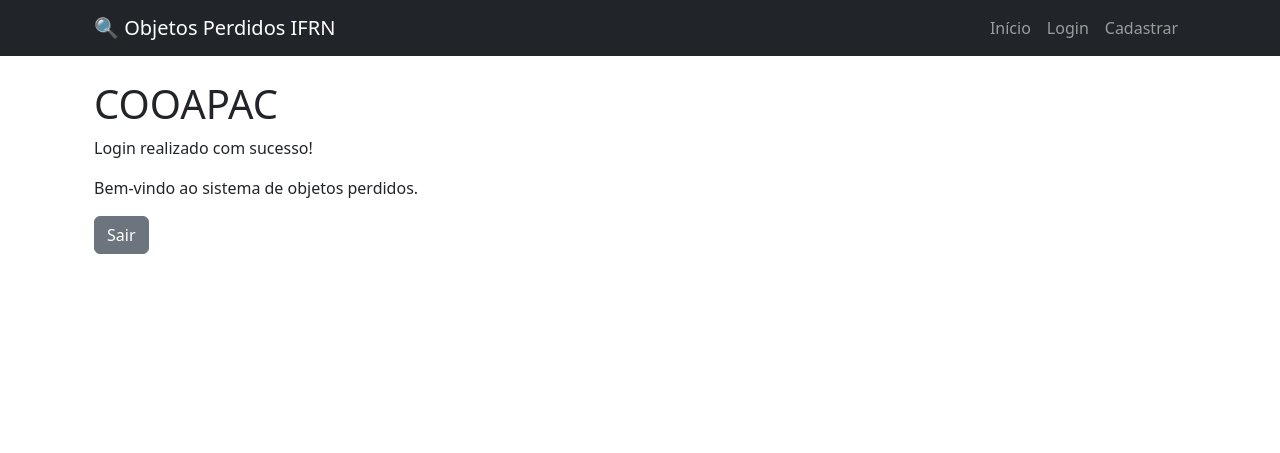
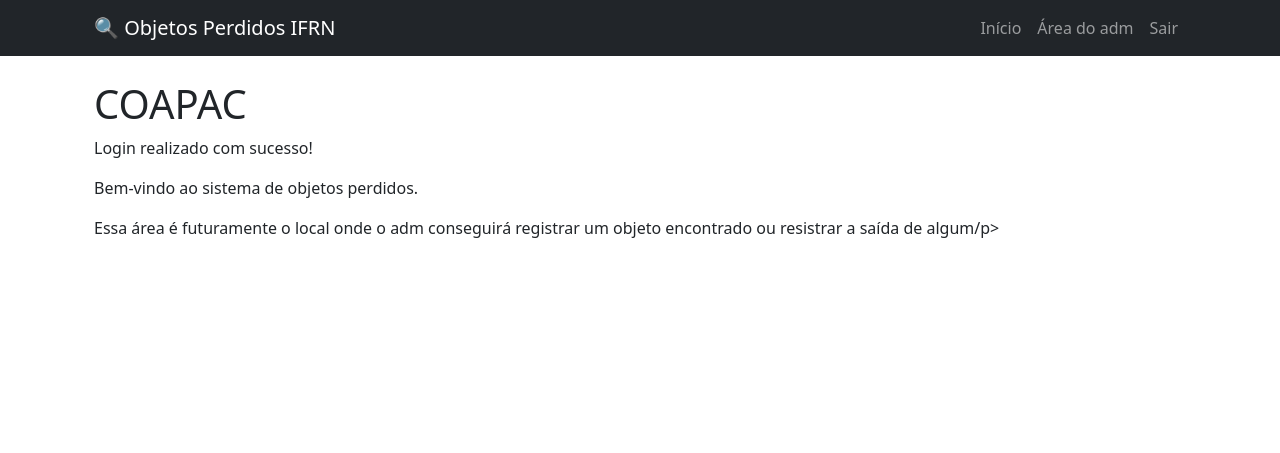
Before and after one commit to giovanna153/Sistema-Objetos-Perdidos-IFRNCM, a Flask app: page /dashboard in a window 1280 px wide. Shown: the top 453 px of the page. Run offline with Flask 3, Linux system fonts and the light colour scheme; the visitor is signed in with stand-in values (Sample User, id 1); some libraries are stand-ins or nearby versions.

Commit message:
adicionando o botão "sair" no menu superior
adicionando o botão "sair" no menu superior

```diff
--- a/app/templates/base.html
+++ b/app/templates/base.html
@@ -20,9 +20,25 @@
                 <button class="navbar-toggler" type="button" data-bs-toggle="collapse" data-bs-target="#navbarResponsive" aria-controls="navbarResponsive" aria-expanded="false" aria-label="Toggle navigation"><span class="navbar-toggler-icon"></span></button>
                 <div class="collapse navbar-collapse" id="navbarResponsive">
                     <ul class="navbar-nav ms-auto">
-                        <li class="nav-item"><a class="nav-link" href="{{ url_for('index') }}">Início</a></li>
-                        <li class="nav-item"><a class="nav-link" href="{{ url_for('login') }}">Login</a></li>
-                        <li class="nav-item"><a class="nav-link" href="{{ url_for('cadastro') }}">Cadastrar</a></li>
+                        <li class="nav-item">
+                            <a class="nav-link" href="{{ url_for('index') }}">Início</a>
+                        </li>
+
+                        {% if current_user.is_authenticated %}
+                            <li class="nav-item">
+                                <a class="nav-link" href="{{ url_for('dashboard') }}">Área do adm</a>
+                            </li>
+                            <li class="nav-item">
+                                <a class="nav-link" href="{{ url_for('logout') }}">Sair</a>
+                            </li>
+                        {% else %}
+                            <li class="nav-item">
+                                <a class="nav-link" href="{{ url_for('login') }}">Login</a>
+                            </li>
+                            <li class="nav-item">
+                                <a class="nav-link" href="{{ url_for('cadastro') }}">Cadastrar</a>
+                            </li>
+                        {% endif %}
                     </ul>
                 </div>
             </div>
--- a/app/templates/dashboard.html
+++ b/app/templates/dashboard.html
@@ -2,14 +2,12 @@
 
 {% block content %}
 
-<h1>COOAPAC</h1>
+<h1>COAPAC</h1>
 
 <p>Login realizado com sucesso!</p>
 
 <p>Bem-vindo ao sistema de objetos perdidos.</p>
 
-<a href="{{ url_for('logout') }}" class="btn btn-secondary">
-    Sair
-</a>
+<p>Essa área é futuramente o local onde o adm conseguirá registrar um objeto encontrado ou resistrar a saída de algum/p>
 
 {% endblock %}
--- a/app/templates/index.html
+++ b/app/templates/index.html
@@ -1,6 +1,6 @@
 {% extends "base.html" %}
 
 {% block content %}
-    <h1>Sistema de Objetos Perdidos do IFRNCM</h1>
+    <h1>Sistema de Objetos Perdidos do IFRN-CM</h1>
     <p>Bem-vindo ao sistema!</p>
 {% endblock %}
```
